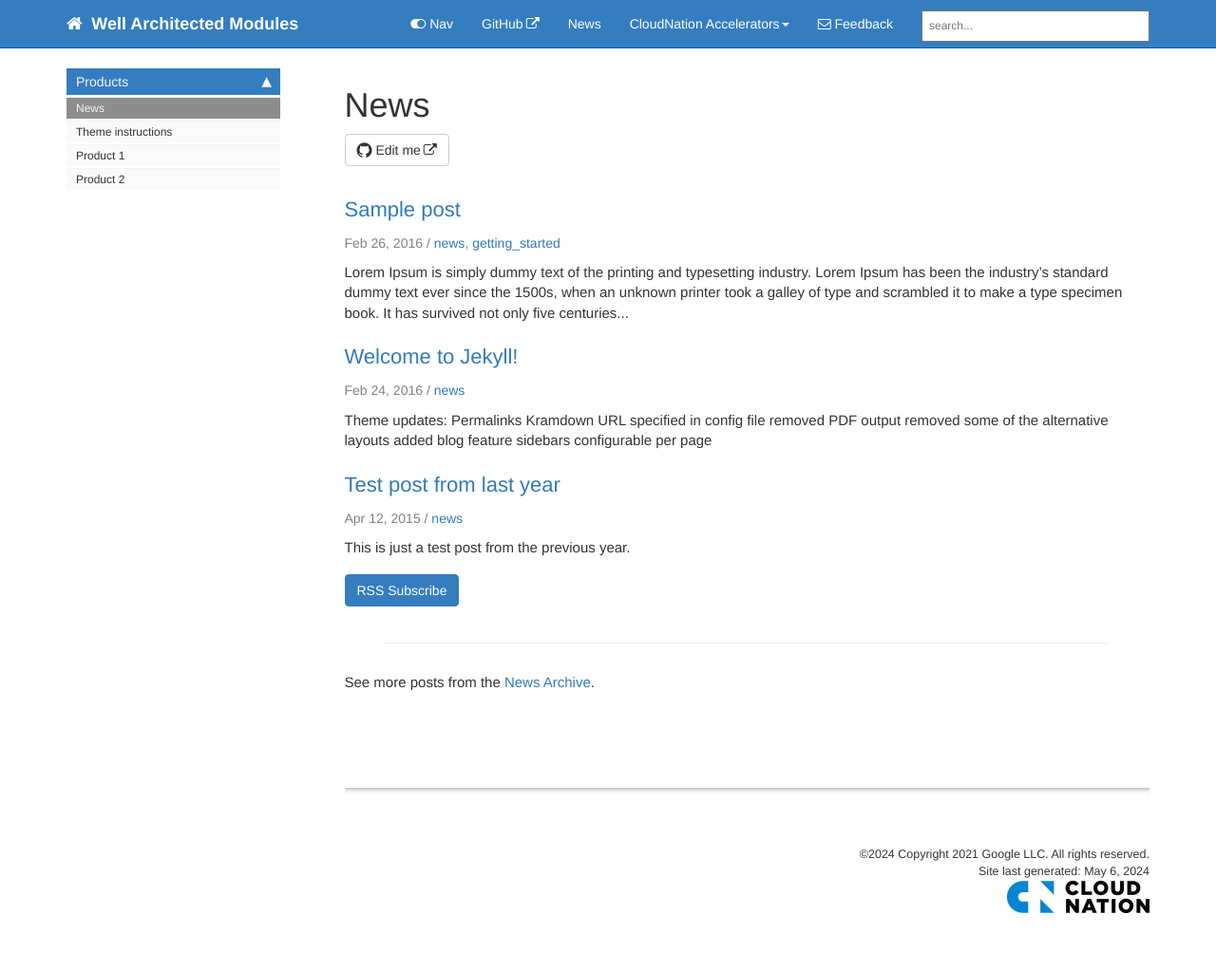
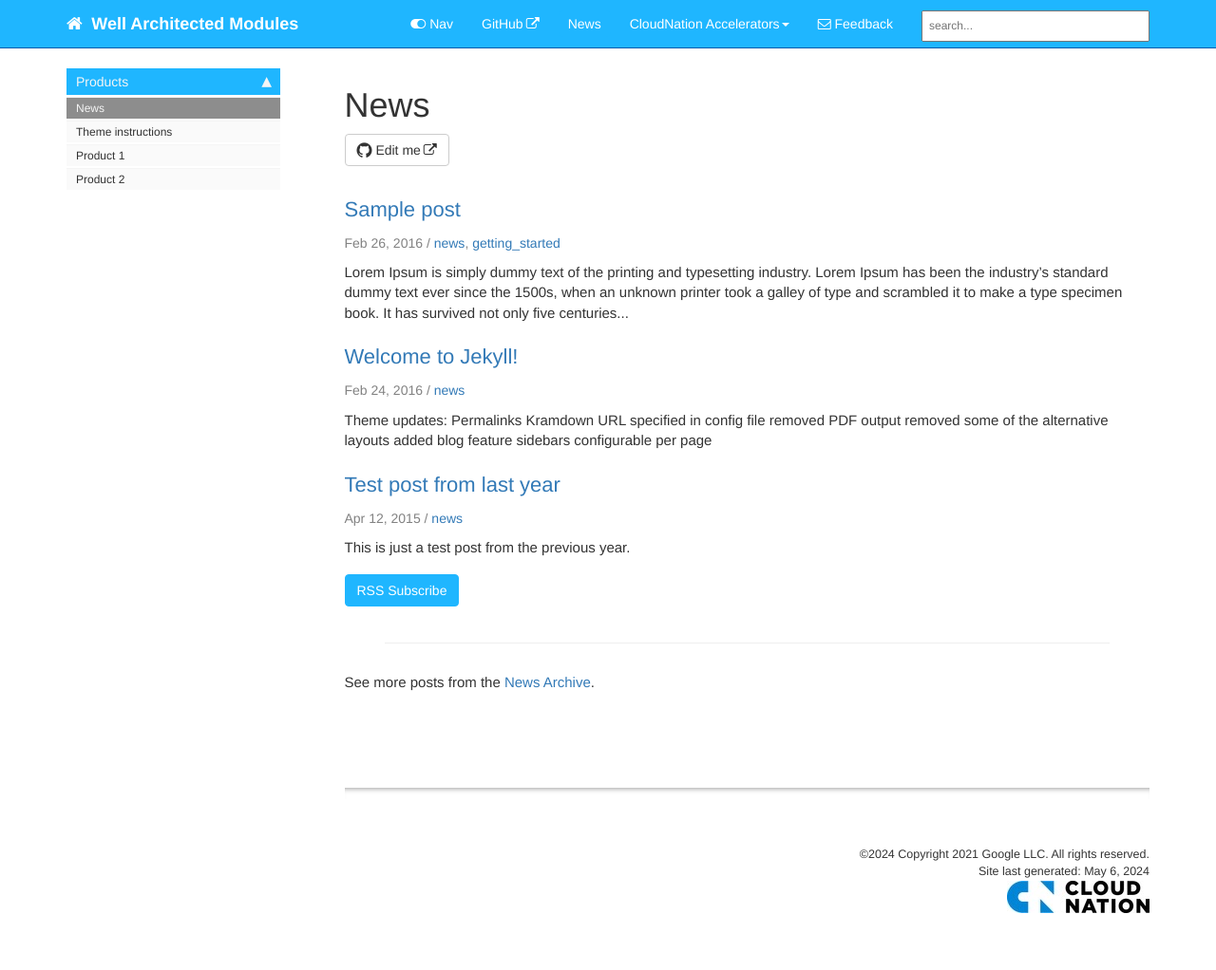
Before and after one commit to CloudNationHQ/well-architected-modules, a Jekyll site: the page built from pages/news/news.html, in a window 1280 px wide. Shown: the whole page at 95% size. Built offline with Jekyll 4.4.1, drawn with Linux system fonts in a browser that asks for light colours; comment, search, counter and statistics services are not loaded.

Commit message:
commit new styles

```diff
--- a/css/customstyles.css
+++ b/css/customstyles.css
@@ -362,7 +362,7 @@ a.accordion-toggle, a.accordion-collapsed {
 }
 
 .nav > li.active > a  {
-background-color: #347DBE;
+background-color: #1fb6ff;
 }
 
 .nav li a {
--- a/css/theme-blue.css
+++ b/css/theme-blue.css
@@ -14,7 +14,7 @@ h4 {color: #808080; }
 }
 
 .nav > li.active > a {
-    background-color: #347DBE;
+    background-color: #1fb6ff;
 }
 
 .nav > li > a:hover {
@@ -22,7 +22,7 @@ h4 {color: #808080; }
 }
 
 div.navbar-collapse .dropdown-menu > li > a:hover {
-    background-color: #347DBE;
+    background-color: #1fb6ff;
 }
 
 .nav li.thirdlevel > a {
@@ -38,7 +38,7 @@ a[data-toggle="tooltip"] {
 }
 
 .navbar-inverse {
-    background-color: #347DBE;
+    background-color: #1fb6ff;
     border-color: #015CAE;
 }
 .navbar-inverse .navbar-nav>li>a, .navbar-inverse .navbar-brand {
@@ -68,12 +68,12 @@ a.navbar-brand:hover {
 
 .btn-primary {
     color: #ffffff;
-    background-color: #347DBE;
-    border-color: #347DBE;
+    background-color: #1fb6ff;
+    border-color: #1fb6ff;
 }
 
 .navbar-inverse .navbar-nav > .active > a, .navbar-inverse .navbar-nav > .active > a:hover, .navbar-inverse .navbar-nav > .active > a:focus {
-    background-color: #347DBE;
+    background-color: #1fb6ff;
 }
 
 .btn-primary:hover,
@@ -82,7 +82,7 @@ a.navbar-brand:hover {
 .btn-primary.active,
 .open .dropdown-toggle.btn-primary {
     background-color: #248ec2;
-    border-color: #347DBE;
+    border-color: #1fb6ff;
 }
 
 .printTitle {
```
